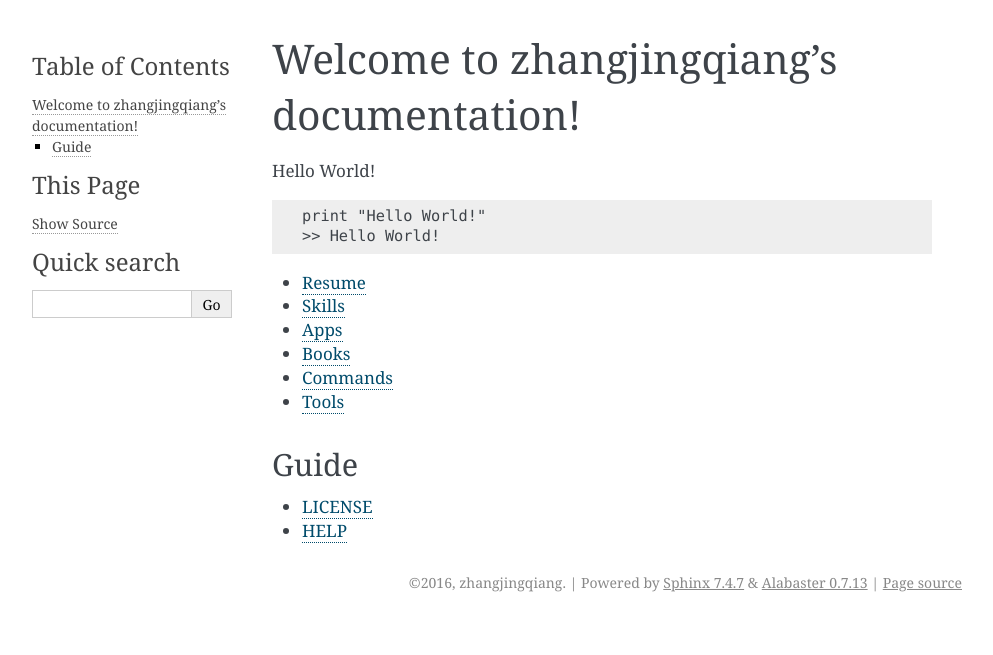
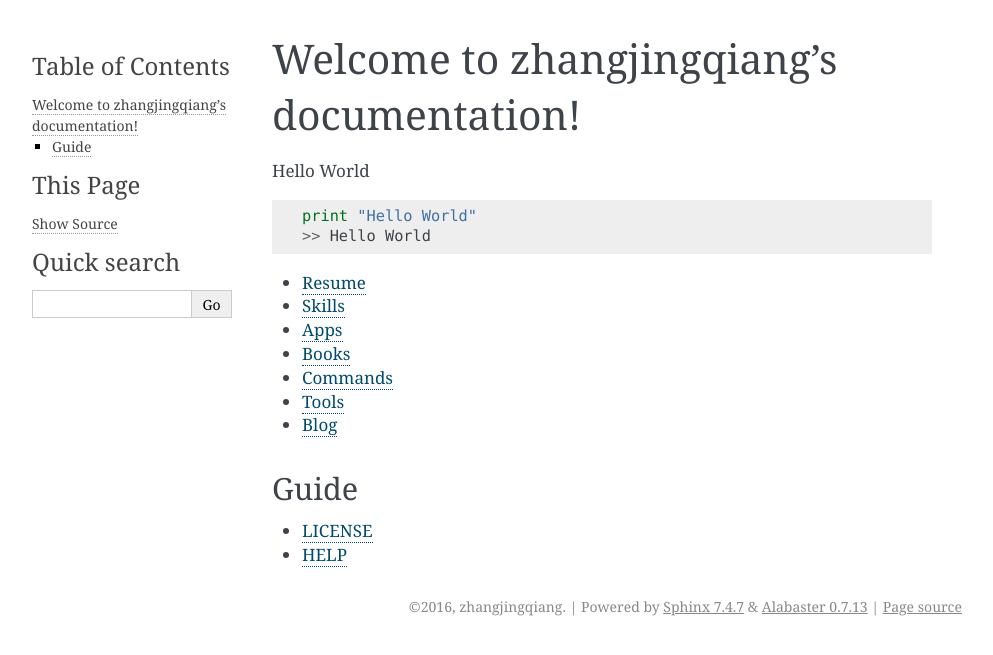
Before and after one commit to zhangjingqiang/zhangjingqiang-readthedocs, a Sphinx documentation site: the page built from docs/source/index.rst, in a window 1280 px wide. Shown: the top 655 px of the page, without its empty margins (148-1141 px from the left). Built offline with Sphinx 7.4.7, drawn with Linux system fonts in a browser that asks for light colours.

Commit message:
Add Blog

```diff
--- a/docs/source/index.rst
+++ b/docs/source/index.rst
@@ -1,10 +1,10 @@
 Welcome to zhangjingqiang's documentation!
 ==========================================
 
-Hello World! ::
+Hello World ::
 
-    print "Hello World!"
-    >> Hello World!
+    print "Hello World"
+    >> Hello World
 
 * `Resume`_
 * `Skills`_
@@ -12,6 +12,7 @@
 * `Books`_
 * `Commands`_
 * `Tools`_
+* `Blog`_
 
 .. _Resume: http://zhangjingqiang.herokuapp.com
 .. _Skills: http://qiang-skills.herokuapp.com
@@ -19,6 +20,7 @@
 .. _Books: http://qiang-books.herokuapp.com
 .. _Commands: http://qiang-commands.herokuapp.com
 .. _Tools: http://qiang-tools.herokuapp.com
+.. _Blog: http://qiang-blog.herokuapp.com
 
 Guide
 ^^^^^
```
Also changed, not shown: 5 other files.
